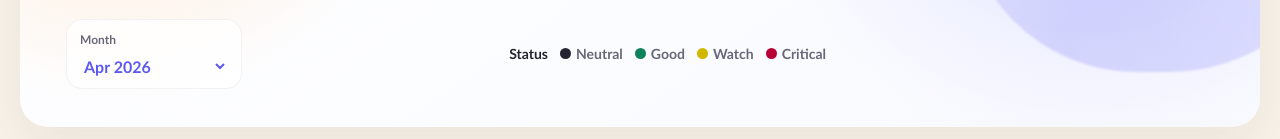
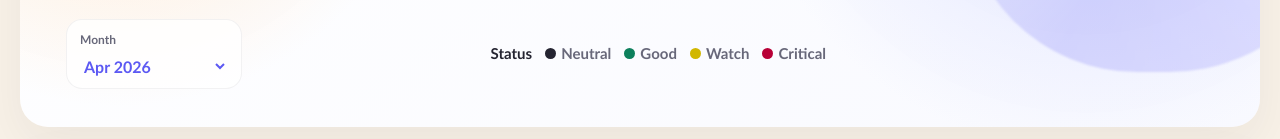
Before and after one commit to trngtina/alan-health-profitability-cockpit, a plain HTML site: page alan_health_profitability_cockpit.html in a window 1280 px wide. Shown: the part 301-440 px from the top of the page. Drawn offline with Linux system fonts and the light colour scheme; a web font is replaced by a local one.

Commit message:
Align header status legend right

```diff
--- a/alan_health_profitability_cockpit.html
+++ b/alan_health_profitability_cockpit.html
@@ -40,8 +40,8 @@
     .layout { position: relative; width: 100%; }
     .global-filter { display: flex; align-items: center; gap: 14px; width: 100%; margin: 0 0 24px; flex-wrap: wrap; padding: 14px 16px; border: 1px solid rgba(36,36,49,.06); border-radius: 24px; background: rgba(255,253,248,.92); box-shadow: none; }
     .global-filter .control { width: 210px; }
-    .legend { display: flex; align-items: center; gap: 12px; flex-wrap: wrap; color: var(--muted); font-size: 14px; font-weight: 800; margin-left: auto; }
-    .legend strong { color: var(--ink); font-size: 14px; font-weight: 900; }
+    .legend { display: flex; align-items: center; gap: 13px; flex-wrap: wrap; color: var(--muted); font-size: 15px; font-weight: 850; margin-left: auto; }
+    .legend strong { color: var(--ink); font-size: 15px; font-weight: 900; }
     .legend span { display: inline-flex; align-items: center; gap: 5px; }
     .legend i { width: 11px; height: 11px; border-radius: 999px; background: var(--ink); }
     .legend .dot-good { background: var(--green-dark); }
@@ -53,7 +53,7 @@
     header::after { content: ""; position: absolute; right: -92px; top: -104px; width: 390px; height: 390px; border-radius: 42% 58% 51% 49%; background: conic-gradient(from 210deg, var(--indigo), #d6dbff, #ffe0bf, #7a77ff, var(--indigo)); opacity: .20; filter: blur(1px); }
     .hero-copy { position: relative; z-index: 1; max-width: 820px; }
     .hero-controls { position: relative; z-index: 1; display: grid; justify-items: stretch; gap: 12px; margin-top: 22px; max-width: 760px; }
-    header .global-filter { margin: 0; padding: 0; border: 0; border-radius: 0; background: transparent; box-shadow: none; justify-content: flex-start; }
+    header .global-filter { margin: 0; padding: 0; border: 0; border-radius: 0; background: transparent; box-shadow: none; justify-content: space-between; }
     header .global-filter .control { order: -1; width: 176px; background: rgba(255,255,255,.78); border-color: rgba(36,36,49,.06); }
     header .global-filter .control label { color: var(--muted); }
     header .global-filter .control select { color: var(--indigo); font-weight: 900; }
```
Also changed, not shown: index.html (+3 -3 lines).
